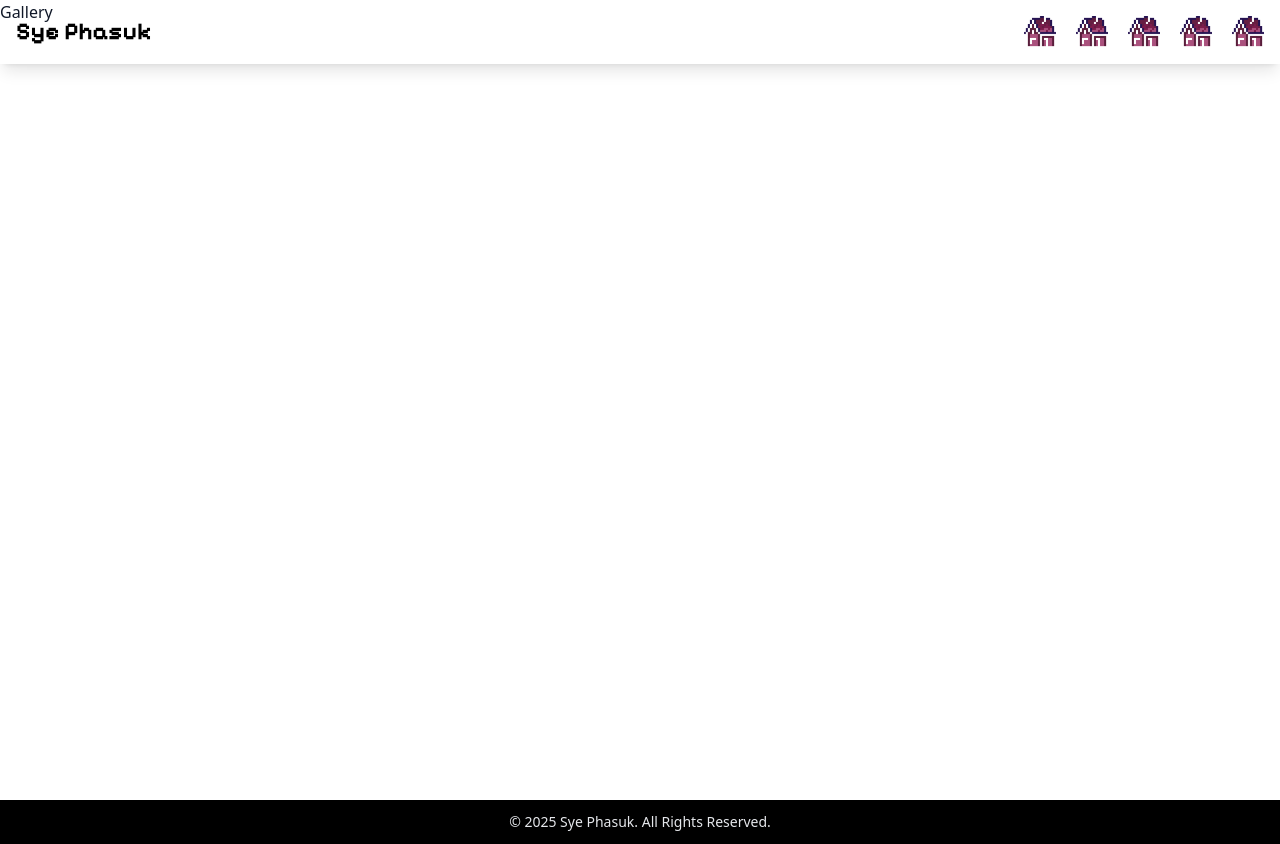
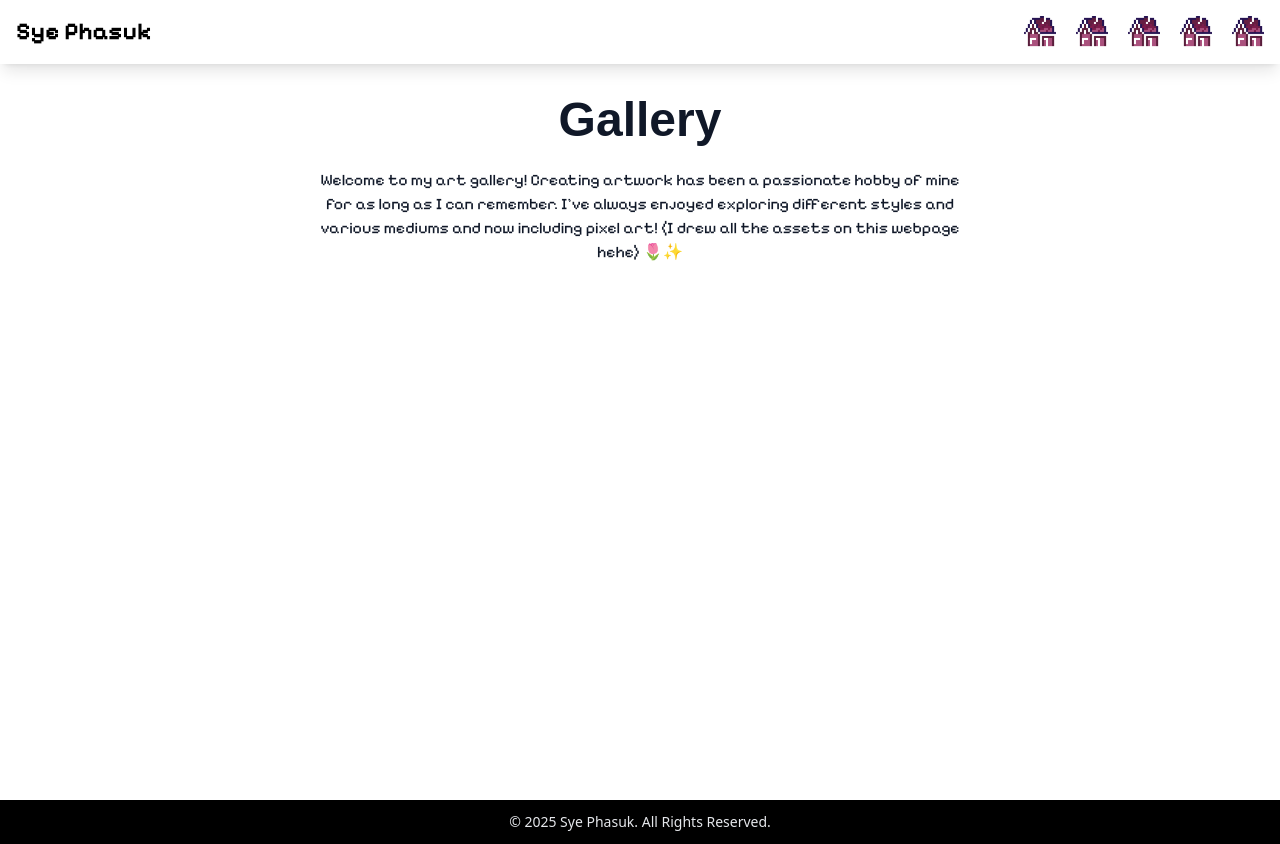
Before and after one commit to phasuk15/Sye-Phasuk, a Next.js app: page /gallery in a window 1280 px wide. Built offline with nearby package versions, Linux system fonts and the light colour scheme; a web font is replaced by a local one.

Commit message:
Description of full gallery

```diff
--- a/app/gallery/page.tsx
+++ b/app/gallery/page.tsx
@@ -1,7 +1,8 @@
 const GalleryFull = () => {
     return (
-        <div>
-            Gallery
+        <div className="h-screen max-w-2xl mx-auto px-4 flex flex-col items-center">
+            <h1 className="font-jersey font-bold text-5xl pt-24 pb-6">Gallery</h1>
+            <p className="font-pixelify text-center">Welcome to my art gallery! Creating artwork has been a passionate hobby of mine for as long as I can remember. I've always enjoyed exploring different styles and various mediums and now including pixel art! (I drew all the assets on this webpage hehe) 🌷✨  </p>
         </div>
     );
 }
--- a/app/sections/Gallery.tsx
+++ b/app/sections/Gallery.tsx
@@ -3,6 +3,12 @@ const Gallery = () => {
         <div className="h-screen max-w-2xl mx-auto px-4 flex flex-col items-center">
             <h1 className="font-jersey font-bold text-5xl py-12">Gallery</h1>
             <p className="font-pixelify text-center leading-relaxed">Take a peek into a cozy little gallery of my creations! 🖌️🎨</p>
+            <a
+                href="/gallery"
+                className="flex justify-center text-center font-jersey text-2xl mt-10"
+            >
+                See full gallery
+            </a>
         </div>
     );
 }
```
